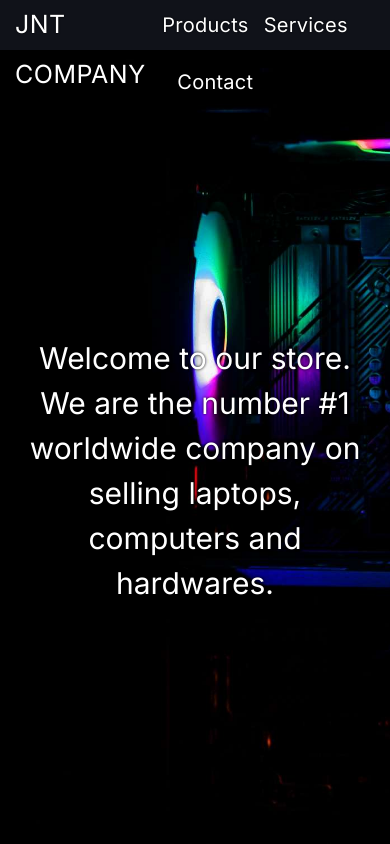
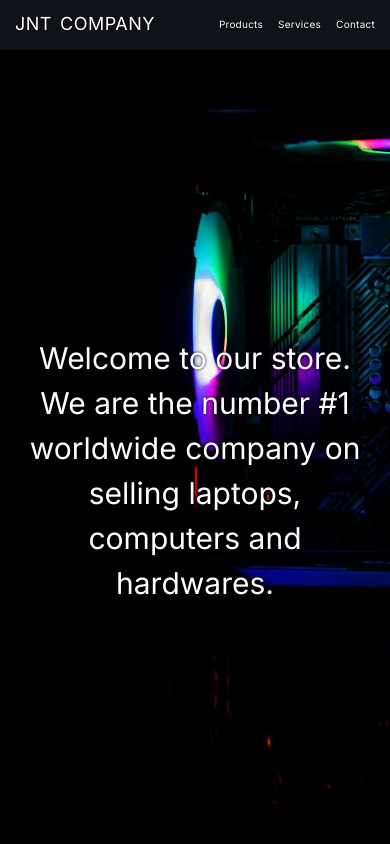
Before and after one commit to nathanshuai/project-collab-1, a plain HTML site: page index.html in a window 390 px wide. Shown: the top 844 px of the page. Drawn offline with Linux system fonts and the light colour scheme.

Commit message:
header responsive

```diff
--- a/assets/style/contact.css
+++ b/assets/style/contact.css
@@ -110,6 +110,26 @@ nav ul li a:hover {
 
 nav ul li + li {
   margin-left: 20px;
+}
+
+@media (max-width:768px) {
+  nav ul li a {
+    font-size: 15px;
+  }
+
+  .title h1 {
+    font-size: 22px;
+  }
+}
+
+@media (max-width:480px) {
+nav ul li a {
+  font-size: 10px;
+}
+
+.title h1 {
+  font-size: 18px;
+}
 }
 
 /* - - - - - - - - - - - - - - - - - - - - - - - - - - - - - - - - - - - - - */
--- a/assets/style/index.css
+++ b/assets/style/index.css
@@ -76,6 +76,30 @@ nav ul li a {
 
 nav ul li a:hover {
   color: var(--app-blue-hover);
+}
+
+.icon {
+  display: none;
+}
+
+@media (max-width:768px) {
+    nav ul li a {
+      font-size: 15px;
+    }
+
+    .title h1 {
+      font-size: 22px;
+    }
+}
+
+@media (max-width:480px) {
+  nav ul li a {
+    font-size: 10px;
+  }
+
+  .title h1 {
+    font-size: 18px;
+  }
 }
 
 /* - - - - - - - - - - - - - - - - - - - - - - - - - - - - - - - - - - - - - */
--- a/index.html
+++ b/index.html
@@ -28,6 +28,9 @@
             <li><a href='./contact.html'>Contact</a></li>
           </ul>
         </nav>
+        <div class="icon">
+          <li><i class="fa-solid fa-bars"></i></li>
+        </div>
       </div>
     </header>
     <main>
```
